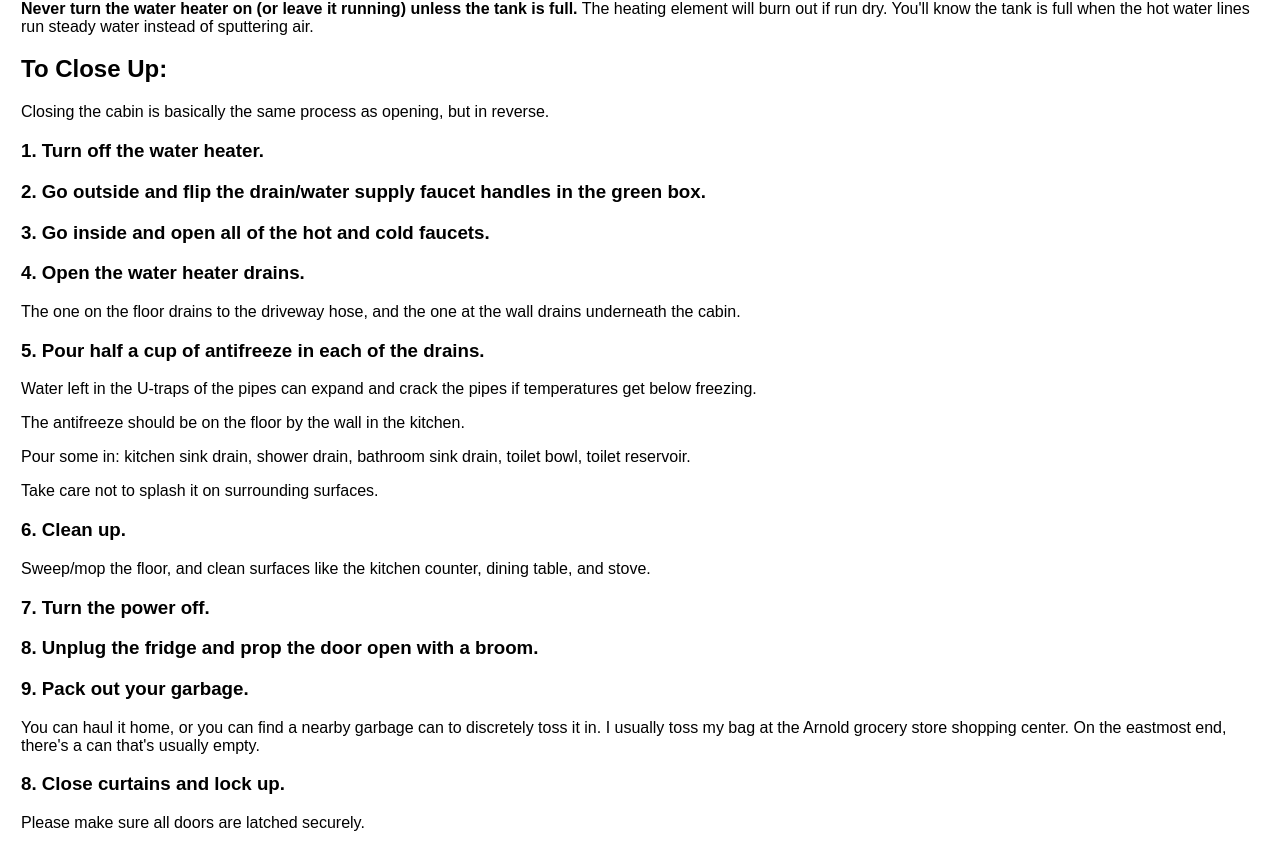
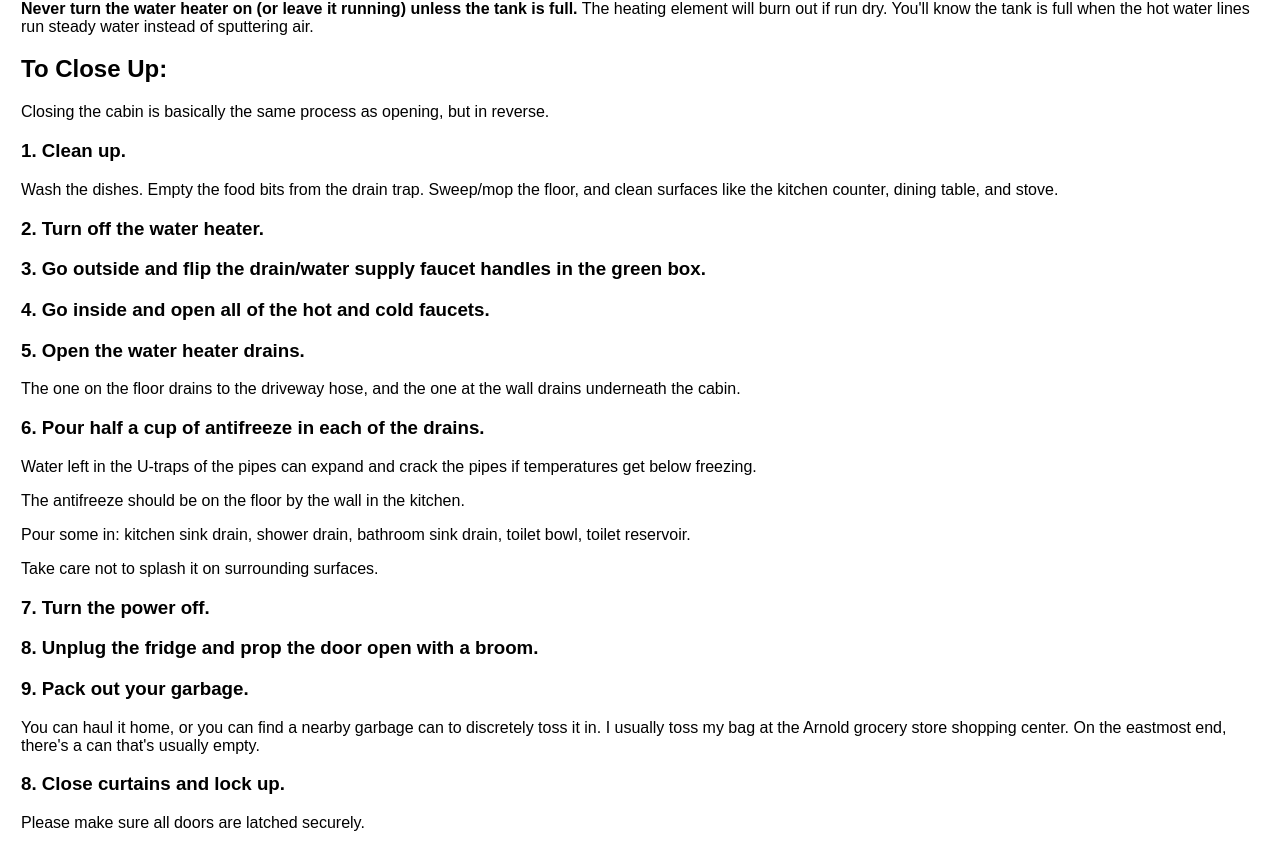
Before and after one commit to wnmurphy/cabin_app, a React (Create React App) app: page /instructions in a window 1280 px wide. Shown: the part 1156-2005 px from the top of the page. Built offline with nearby package versions, Linux system fonts and the light colour scheme.

Commit message:
Add content, road conditions, etc.

```diff
--- a/src/views/Conditions.js
+++ b/src/views/Conditions.js
@@ -5,14 +5,15 @@ class Conditions extends Component {
   render() {
     return (
       <div className="conditions">
-        <h1>Conditions</h1>
-        <h2>Murphy's</h2>
-        <div class="powr-weather" id="dc68152b_1508395387"></div>
+        <h1>Road Conditions</h1>
+        <a href="http://www.dot.ca.gov/hq/roadinfo/sr4">Current Road Conditions for Highway 4 (Department of Transportation)</a>
+        <h1>Weather Conditions</h1>
+        <h2>Murphys</h2>
+        <div className="powr-weather" id="dc68152b_1508395387"></div>
         <h2>Dorrington</h2>
-        <div class="powr-weather" id="1e7bfe35_1508394966"></div>
-        <h2>Lake Alpine/Bear Valleu</h2>
-        <div class="powr-weather" id="789974a1_1508395239"></div>
-        <h2>Local webcams.</h2>
+        <div className="powr-weather" id="1e7bfe35_1508394966"></div>
+        <h2>Bear Valley + Lake Alpine</h2>
+        <div className="powr-weather" id="789974a1_1508395239"></div>
       </div>
     )
   }
--- a/src/views/Info.js
+++ b/src/views/Info.js
@@ -17,6 +17,9 @@ class Info extends Component {
 
         <h2>Laundry</h2>
         <p>Nope. You'll probably want to bring your own towel too. There are towels up here, but like the sheets they aren't often used or laundered.</p>
+
+        <h2>Plumbing</h2>
+        <p>Plese don't let any food go down the kitchen drain. Before you leave, empty out the metal trap into the garbage or toss it outside.</p>
 
         <h2>Plowing the Driveway</h2>
         <p>If it's been a snowy winter, you may need to call ahead and have the driveway plowed before you come up.</p>
--- a/src/views/Instructions.js
+++ b/src/views/Instructions.js
@@ -46,23 +46,23 @@ class Instructions extends Component {
 
         <p>Closing the cabin is basically the same process as opening, but in reverse.</p>
 
-        <h3>1. Turn off the water heater.</h3>
+        <h3>1. Clean up.</h3>
+        <p>Wash the dishes. Empty the food bits from the drain trap. Sweep/mop the floor, and clean surfaces like the kitchen counter, dining table, and stove.</p>
 
-        <h3>2. Go outside and flip the drain/water supply faucet handles in the green box.</h3>
+        <h3>2. Turn off the water heater.</h3>
 
-        <h3>3. Go inside and open all of the hot and cold faucets.</h3>
+        <h3>3. Go outside and flip the drain/water supply faucet handles in the green box.</h3>
 
-        <h3>4. Open the water heater drains.</h3>
+        <h3>4. Go inside and open all of the hot and cold faucets.</h3>
+
+        <h3>5. Open the water heater drains.</h3>
         <p>The one on the floor drains to the driveway hose, and the one at the wall drains underneath the cabin.</p>
 
-        <h3>5. Pour half a cup of antifreeze in each of the drains.</h3>
+        <h3>6. Pour half a cup of antifreeze in each of the drains.</h3>
         <p>Water left in the U-traps of the pipes can expand and crack the pipes if temperatures get below freezing.</p>
         <p>The antifreeze should be on the floor by the wall in the kitchen.</p>
         <p>Pour some in: kitchen sink drain, shower drain, bathroom sink drain, toilet bowl, toilet reservoir.</p>
         <p>Take care not to splash it on surrounding surfaces.</p>
-
-        <h3>6. Clean up.</h3>
-        <p>Sweep/mop the floor, and clean surfaces like the kitchen counter, dining table, and stove.</p>
 
         <h3>7. Turn the power off.</h3>
 
--- a/src/views/Maintenance.js
+++ b/src/views/Maintenance.js
@@ -13,7 +13,7 @@ class Maintenance extends Component {
   }
 
   componentDidMount() {
-    axios.get(`http://localhost:8000/maintenance`)
+    axios.get(`http://localhost:3000/maintenance`)
       .then(res => {
         const tasks = res.data;
         console.log(tasks);
```
